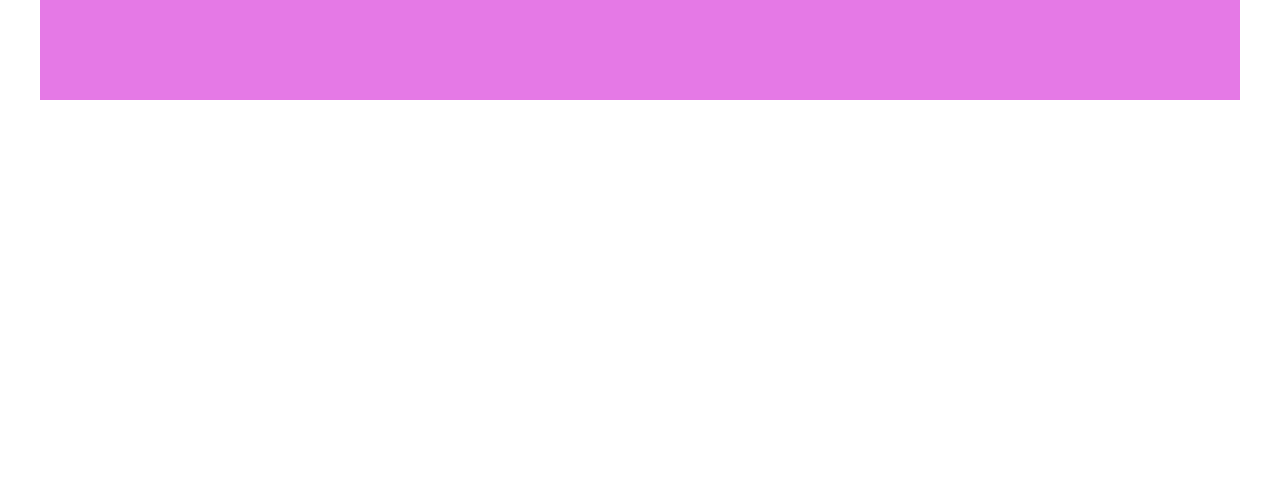
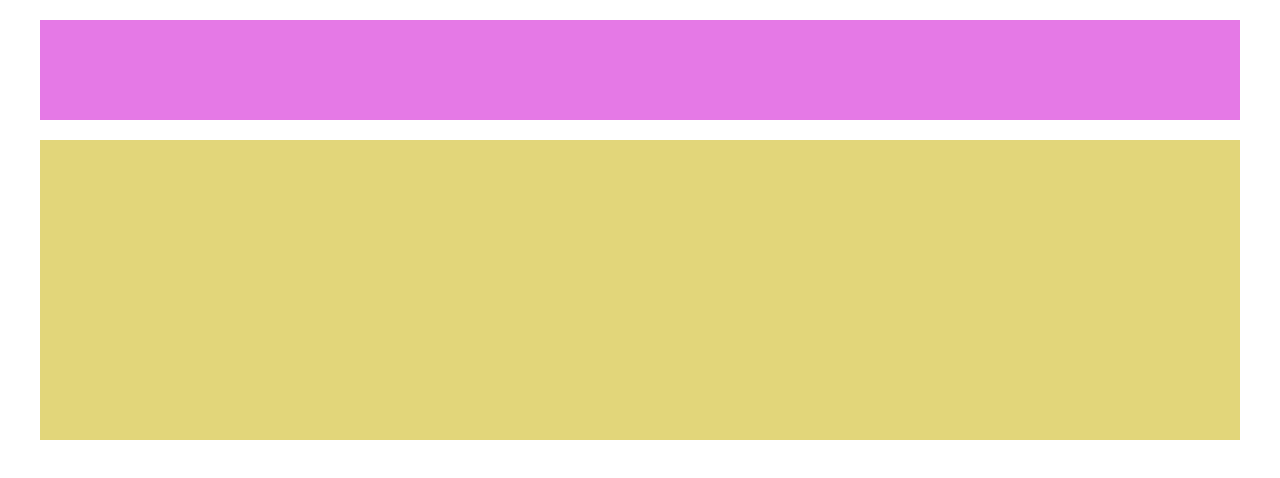
Before and after one commit to RobertoBarbagallo/htmlcss-struttura-wp, a plain HTML site: page index.html in a window 1280 px wide. Drawn offline with Linux system fonts and the light colour scheme.

Commit message:
attribuisce a tutti i figli di wrapper margin top

```diff
--- a/style.css
+++ b/style.css
@@ -9,7 +9,16 @@
     margin: auto;
 }
 
+.wrapper > *{
+    margin-top: 20px;
+}
+
 header{
     background-color: #E579E6;
     height:100px;
 }
+
+section{
+    background-color: #E2D67A;
+    height: 300px;
+}
```
